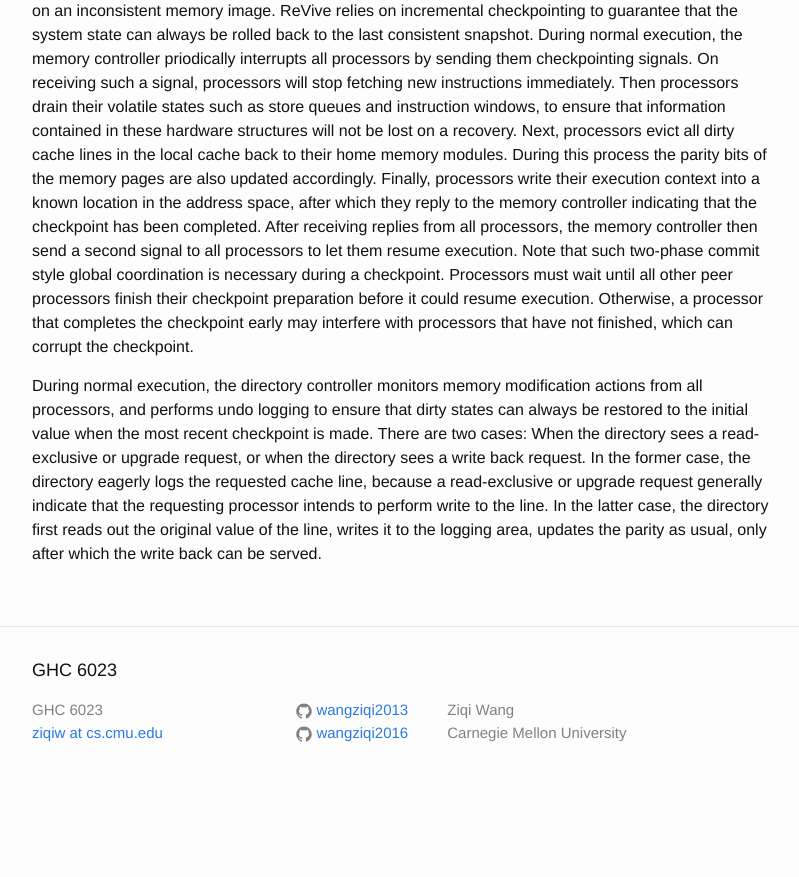
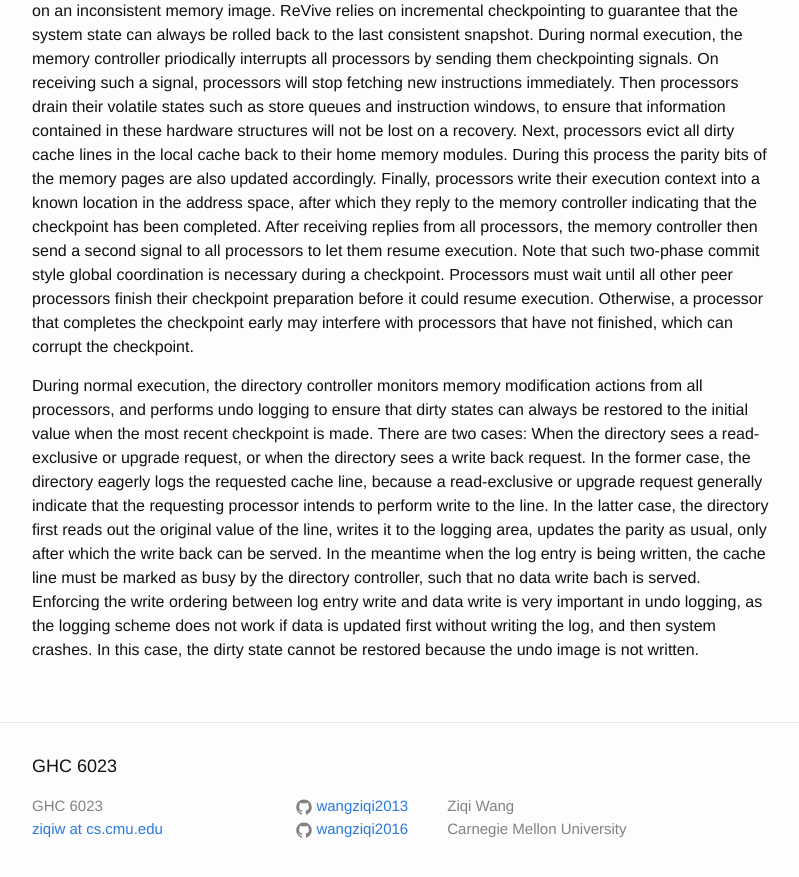
Before and after one commit to wangziqi2013/wangziqi2013.github.io, a Jekyll site: the page built from _posts/2019-03-09-revive.markdown, in a window 1280 px wide and 900 px high, scrolled down 1930 px. Shown: the top 877 px of the window, without its empty margins (238-1037 px from the left). Built offline with Jekyll 4.4.1, drawn with Linux system fonts in a browser that asks for light colours; before the commit the page ends 2734 px from its top, so only the background shows below that.

Commit message:
Adding write ordering

```diff
--- a/_posts/2019-03-09-revive.markdown
+++ b/_posts/2019-03-09-revive.markdown
@@ -85,4 +85,8 @@ is made. There are two cases: When the directory sees a read-exclusive or upgrad
 a write back request. In the former case, the directory eagerly logs the requested cache line, because a read-exclusive
 or upgrade request generally indicate that the requesting processor intends to perform write to the line. In the latter
 case, the directory first reads out the original value of the line, writes it to the logging area, updates the parity
-as usual, only after which the write back can be served.
+as usual, only after which the write back can be served. In the meantime when the log entry is being written, the cache
+line must be marked as busy by the directory controller, such that no data write bach is served. Enforcing the write
+ordering between log entry write and data write is very important in undo logging, as the logging scheme does not work
+if data is updated first without writing the log, and then system crashes. In this case, the dirty state cannot be
+restored because the undo image is not written.
```
